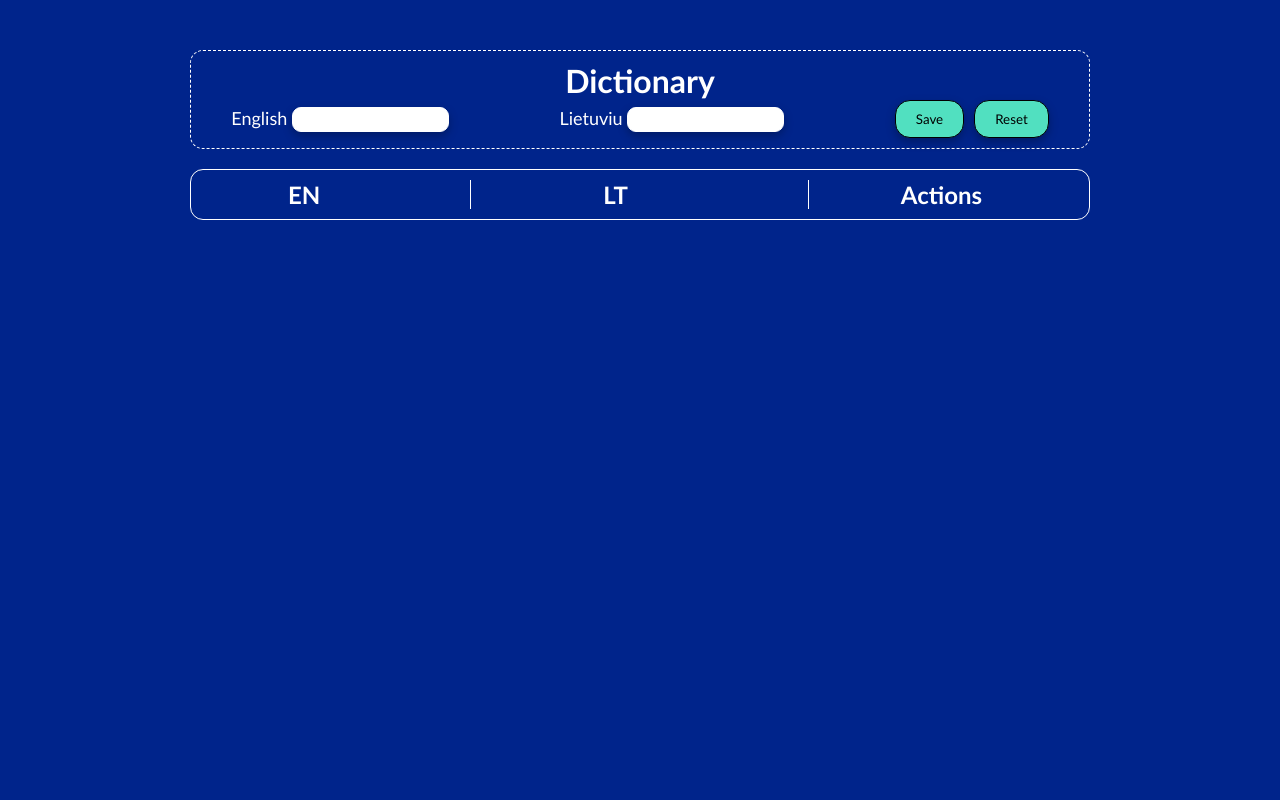
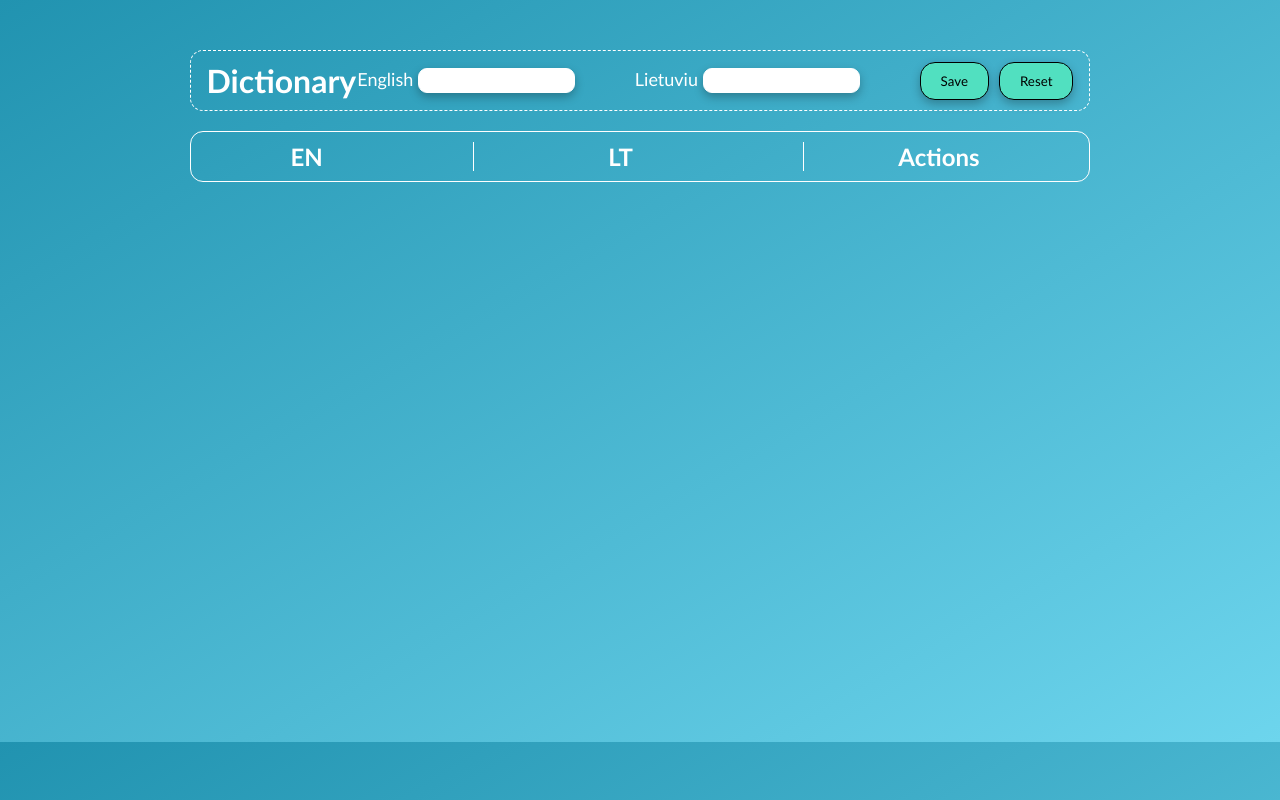
Before and after one commit to Paulius101/24-dictionary, a website with bundled scripts: page index.html in a window 1280 px wide. Built offline with nearby package versions, Linux system fonts and the light colour scheme.

Commit message:
css commit

```diff
--- a/css/dictionary.css
+++ b/css/dictionary.css
@@ -1,5 +1,5 @@
 body {
-  background-color: #00248b;
+  background-image: linear-gradient(to bottom right, #2193b0, #6dd5ed);
 }
 .dictionary {
   display: flex;
@@ -8,7 +8,11 @@ body {
   width: 900px;
   margin: 50px calc(50% - 450px);
 }
+
 .top {
+  display: flex;
+  flex-wrap: wrap;
+  justify-content: space-around;
   border: 1px dashed white;
   padding: 10px 15px;
   border-radius: 13px;
@@ -83,7 +87,7 @@ h1 {
 }
 .lithuanian-tile {
   padding-left: 50px;
-  padding-right: 180px;
+  padding-right: 170px;
   border-right: 1px white solid;
 }
 h2 {
@@ -93,7 +97,6 @@ h2 {
   height: calc(100vh - 300px);
   overflow-y: scroll;
   display: flex;
-  flex-wrap: wrap;
   width: 100%;
   flex-direction: column;
   gap: 10px;
```
